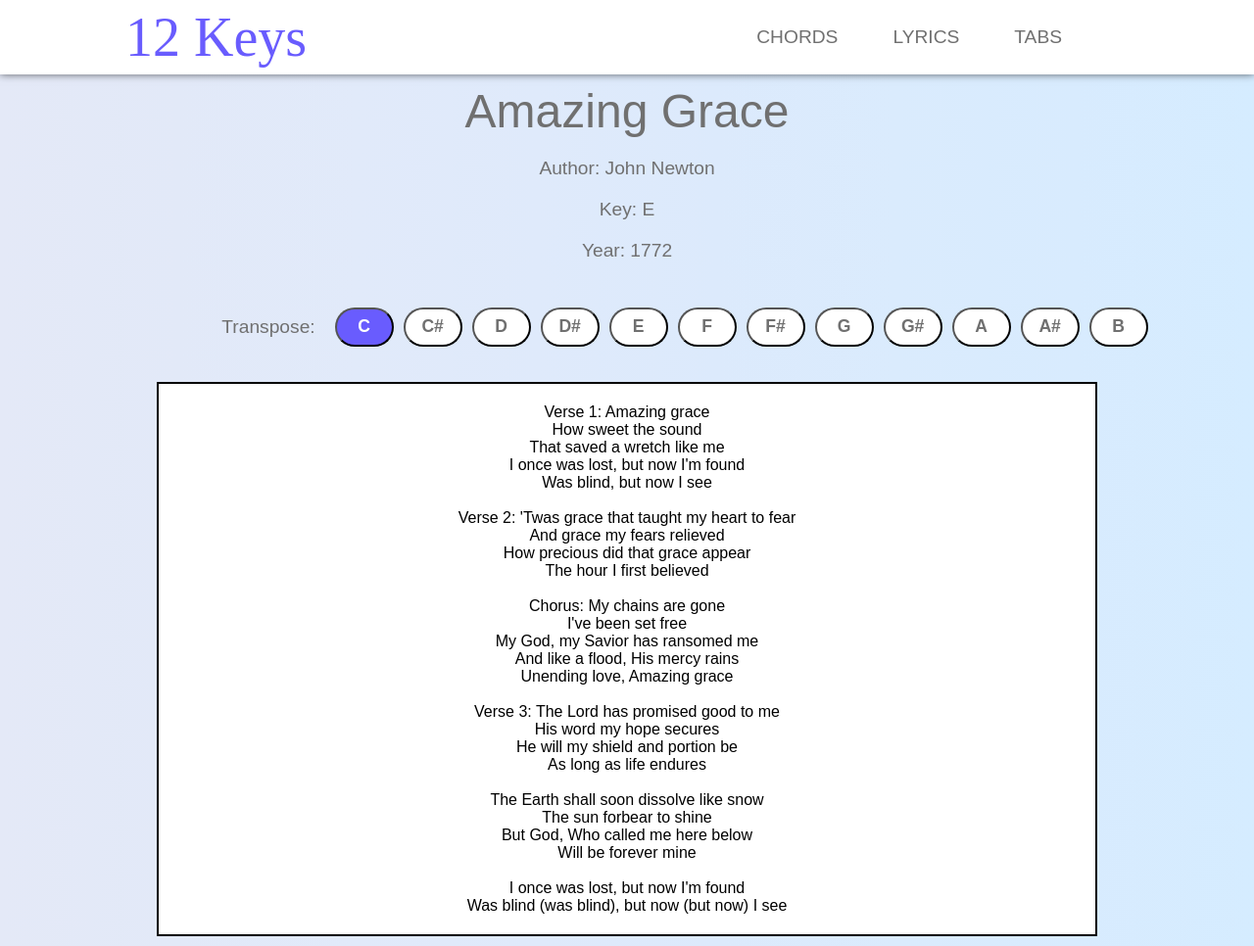
After one commit to B-Kosev/www-chords-editor-player, a PHP site: page /song.html in a window 1280 px wide. The commit adds this page. Shown: the whole page at 98% size. Run offline with PHP 8.4, Linux system fonts and the light colour scheme; some web fonts are replaced.

Commit message:
create pages with song list, and template for single song, hardcoded data

```diff
--- a/resources/chords.html
+++ b/resources/instruments.html
@@ -3,15 +3,15 @@
 	<head>
 		<title>Chord Editor</title>
 		<link href="./static/css/index.css" rel="stylesheet" />
-		<link href="./static/css/chords.css" rel="stylesheet" />
+		<link href="./static/css/instruments.css" rel="stylesheet" />
 	</head>
 	<body>
 		<header class="header">
 			<a href="index.html" class="title">12 Keys</a>
 			<nav>
 				<ul class="nav">
-					<li><a href="chords.html">Chords</a></li>
-					<li><a href="#">Lyrics</a></li>
+					<li><a href="instruments.html">Chords</a></li>
+					<li><a href="songlist.html">Lyrics</a></li>
 					<li><a href="#">Tabs</a></li>
 				</ul>
 			</nav>
--- a/resources/piano.html
+++ b/resources/piano.html
@@ -10,9 +10,9 @@
 			<a href="index.html" class="title">12 Keys</a>
 			<nav>
 				<ul class="nav">
-					<li><a href="chords.html">Chords</a></li>
-					<li><a href="chords.html">Lyrics</a></li>
-					<li><a href="chords.html">Tabs</a></li>
+					<li><a href="instruments.html">Chords</a></li>
+					<li><a href="songlist.html">Lyrics</a></li>
+					<li><a href="#">Tabs</a></li>
 				</ul>
 			</nav>
 		</header>
--- /dev/null
+++ b/resources/song.html
@@ -0,0 +1,76 @@
+<!DOCTYPE html>
+<html>
+	<head>
+		<title>Chord Editor</title>
+		<link href="./static/css/index.css" rel="stylesheet" />
+		<link href="./static/css/song.css" rel="stylesheet" />
+	</head>
+	<body>
+		<header class="header">
+			<a href="index.html" class="title">12 Keys</a>
+			<nav>
+				<ul class="nav">
+					<li><a href="instruments.html">Chords</a></li>
+					<li><a href="songlist.html">Lyrics</a></li>
+					<li><a href="#">Tabs</a></li>
+					<li class="toggle"><i class="fa-solid fa-bars"></i></li>
+				</ul>
+			</nav>
+		</header>
+
+		<section class="song-info">
+			<h2 class="song-title">Amazing Grace</h2>
+			<h4 class="song-author">Author: John Newton</h4>
+			<h4 class="song-key">Key: E</h4>
+			<h4 class="song-year">Year: 1772</h4>
+
+			<ul class="keys">
+				<h4 class="transpose">Transpose:</h4>
+				<li><button id="c" class="btn key selected" type="button">C</button></li>
+				<li><button id="cs" class="btn key" type="button">C#</button></li>
+				<li><button id="d" class="btn key" type="button">D</button></li>
+				<li><button id="ds" class="btn key" type="button">D#</button></li>
+				<li><button id="e" class="btn key" type="button">E</button></li>
+				<li><button id="f" class="btn key" type="button">F</button></li>
+				<li><button id="fs" class="btn key" type="button">F#</button></li>
+				<li><button id="g" class="btn key" type="button">G</button></li>
+				<li><button id="gs" class="btn key" type="button">G#</button></li>
+				<li><button id="a" class="btn key" type="button">A</button></li>
+				<li><button id="as" class="btn key" type="button">A#</button></li>
+				<li><button id="b" class="btn key" type="button">B</button></li>
+			</ul>
+
+			<pre class="song-data">
+Verse 1: Amazing grace
+How sweet the sound
+That saved a wretch like me
+I once was lost, but now I'm found
+Was blind, but now I see
+
+Verse 2: 'Twas grace that taught my heart to fear
+And grace my fears relieved
+How precious did that grace appear
+The hour I first believed
+
+Chorus: My chains are gone
+I've been set free
+My God, my Savior has ransomed me
+And like a flood, His mercy rains
+Unending love, Amazing grace
+
+Verse 3: The Lord has promised good to me
+His word my hope secures
+He will my shield and portion be
+As long as life endures
+
+The Earth shall soon dissolve like snow
+The sun forbear to shine
+But God, Who called me here below
+Will be forever mine
+
+I once was lost, but now I'm found
+Was blind (was blind), but now (but now) I see</pre
+			>
+		</section>
+	</body>
+</html>
--- a/resources/static/css/chords.css
+++ b/resources/static/css/instruments.css
@@ -16,7 +16,7 @@
 }
 
 .card {
-	margin: 0;
+	/* margin: 0; */
 }
 
 img {
--- /dev/null
+++ b/resources/static/css/song.css
@@ -0,0 +1,91 @@
+:root {
+	--body-color: #e4e9f7;
+	--header-color: #fff;
+	--primary-color: #695cfe;
+	--toggle-color: #ddd;
+	--text-color: #707070;
+}
+
+/* ======== CONTENT ======== */
+
+.song-info {
+	display: flex;
+	flex-direction: column;
+	justify-content: center;
+	align-items: center;
+}
+
+.song-info > * {
+	margin: 10px 0 10px 0;
+}
+
+.song-data {
+	display: block;
+	width: 75%;
+	height: 75%;
+	text-align: center;
+	border: 2px solid black;
+	background-color: var(--header-color);
+	padding: 20px;
+}
+
+/* ======== TRANSPOSE ======== */
+
+.keys {
+	display: flex;
+	flex-wrap: wrap;
+	align-items: center;
+	margin-left: 10%;
+	padding: 0;
+}
+
+.keys li {
+	display: inline-block;
+	padding: 10px 10px 0px 0px;
+}
+
+.btn {
+	outline: none;
+	height: 40px;
+	width: 60px;
+	text-align: center;
+	border-radius: 40px;
+	background: white;
+	/* border: 2px solid var(--primary-color); */
+	color: var(--text-color);
+	font-size: 1.1rem;
+	font-weight: bold;
+	cursor: pointer;
+}
+
+.keys .btn:hover {
+	color: var(--header-color);
+	background-color: var(--primary-color);
+	transition: background-color 0.5s ease;
+}
+
+.btn.selected {
+	color: var(--header-color);
+	background-color: var(--primary-color);
+}
+
+.keys h4 {
+	display: inline-block;
+	padding: 10px 20px 0px 0px;
+}
+
+/* ======== TEXT ======== */
+
+h2 {
+	font-family: "Poppins", sans-serif;
+	color: var(--text-color);
+	font-size: 3rem;
+	font-weight: 500;
+}
+
+h4 {
+	font-family: "Poppins", sans-serif;
+	font-size: 1.2rem;
+	color: var(--text-color);
+	font-weight: 500;
+}
--- /dev/null
+++ b/resources/static/js/songlist.js
@@ -0,0 +1 @@
+// FETCH SONGS FROM DB AND POPULATE THE LIST
```
Also changed, not shown: resources/index.html (+5 -5 lines), resources/songlist.html (added, +85 -0 lines), resources/static/css/songlist.css (added, +54 -0 lines).
